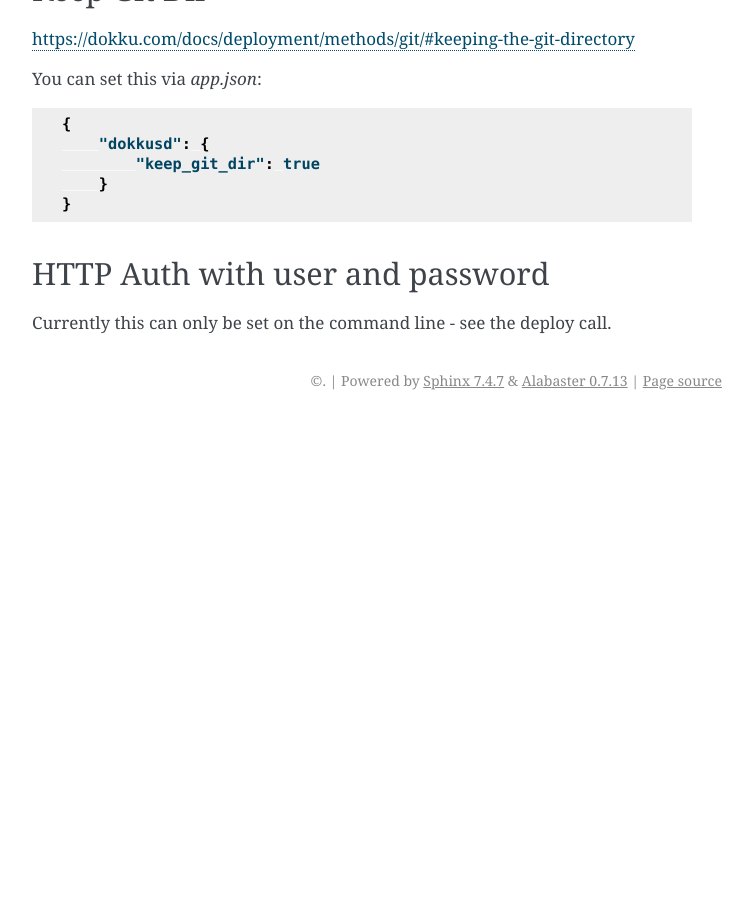
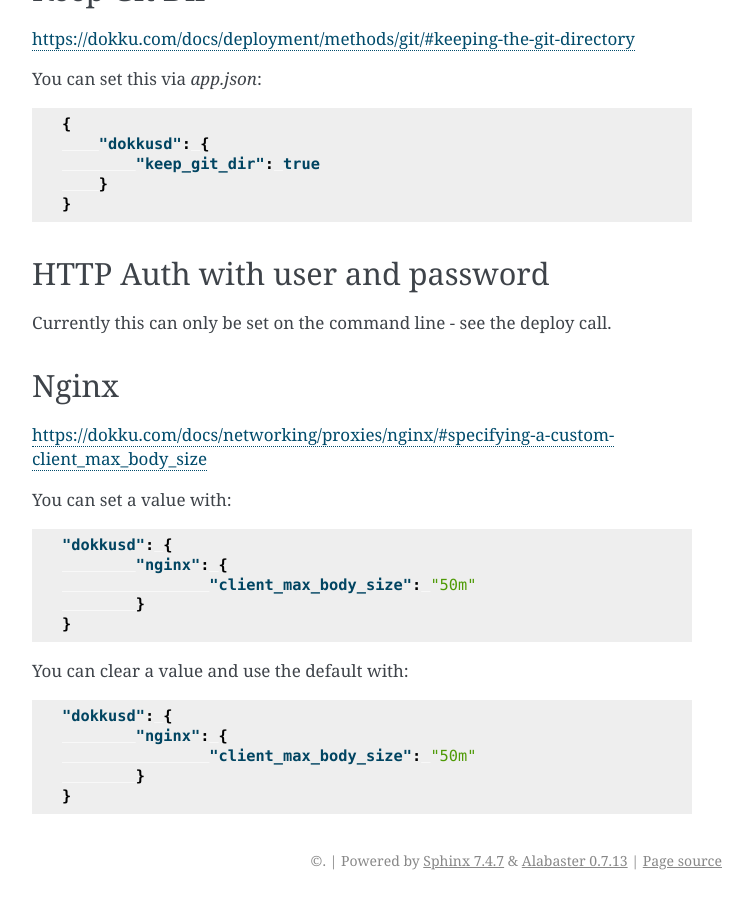
Before and after one commit to OpenDataServices/dokkusd-client, a Sphinx documentation site: the page built from docs/reference/app-resources.rst, in a window 1280 px wide and 900 px high, scrolled down 1633 px. Shown: the whole window, without its empty margins (388-1141 px from the left). Built offline with Sphinx 7.4.7, drawn with Linux system fonts in a browser that asks for light colours; before the commit the page ends 2053 px from its top, so only the background shows below that.

Commit message:
nginx: Added client_max_body_size

```diff
--- a/docs/reference/app-resources.rst
+++ b/docs/reference/app-resources.rst
@@ -95,3 +95,28 @@ HTTP Auth with user and password
 --------------------------------
 
 Currently this can only be set on the command line - see the deploy call.
+
+Nginx
+-----
+
+https://dokku.com/docs/networking/proxies/nginx/#specifying-a-custom-client_max_body_size
+
+You can set a value with:
+
+.. code-block:: json
+
+	"dokkusd": {
+		"nginx": {
+			"client_max_body_size": "50m"
+		}
+	}
+
+You can clear a value and use the default with:
+
+.. code-block:: json
+
+	"dokkusd": {
+		"nginx": {
+			"client_max_body_size": "50m"
+		}
+	}
```
Also changed, not shown: CHANGELOG.md (+4 -0 lines), 1 other file.
